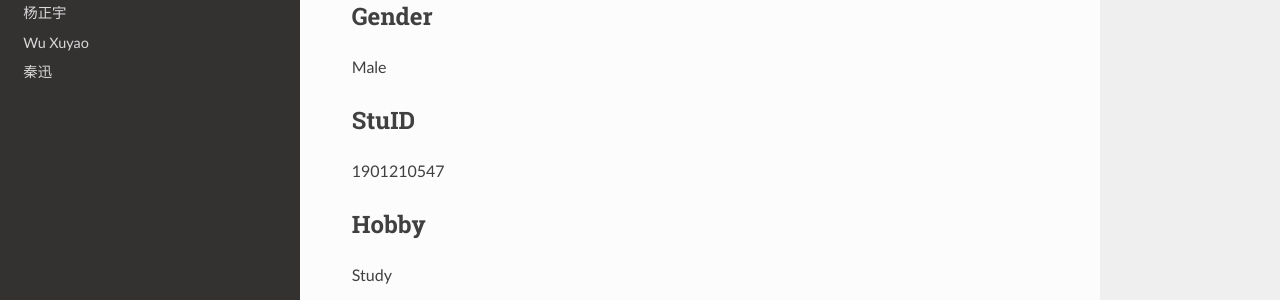
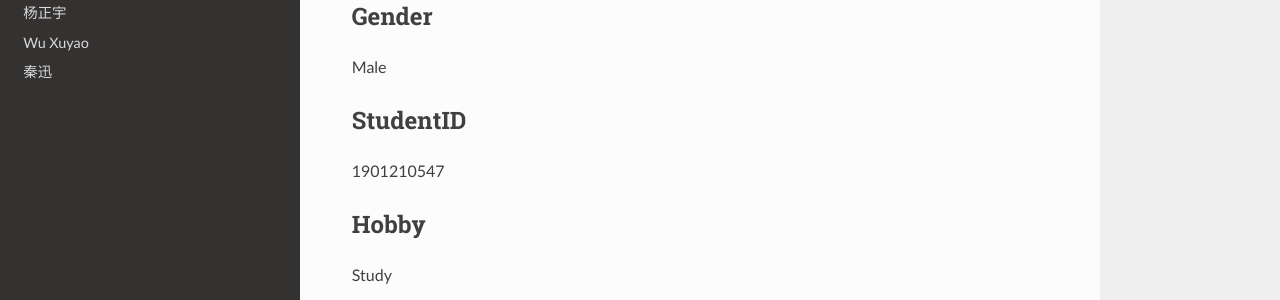
Before and after one commit to galty687/collaborating, a Sphinx documentation site: the page built from source/1-classmates/xujiahao.md, in a window 1280 px wide. Shown: the part 168-468 px from the top of the page. Built offline with Sphinx 7.4.7 and the Read the Docs theme 2.0.0, drawn with Linux system fonts in a browser that asks for light colours.

Commit message:
Update xujiahao.md

```diff
--- a/source/1-classmates/xujiahao.md
+++ b/source/1-classmates/xujiahao.md
@@ -3,7 +3,7 @@
 ## Gender
 Male
 
-## StuID
+## StudentID
 1901210547
 
 ## Hobby
```
